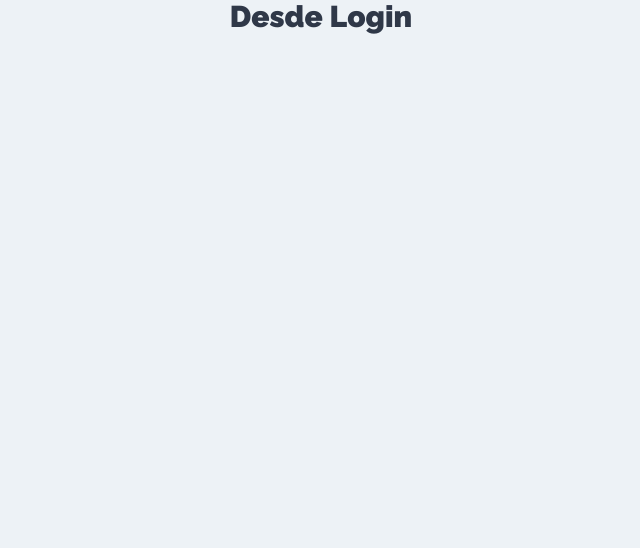
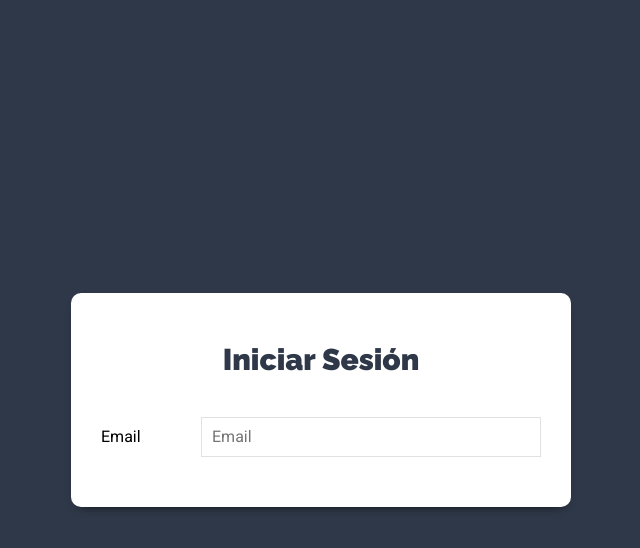
Before and after one commit to Jair-vet/MERN-Task-React, a React (Create React App) app: page / in a window 1280 px wide. Shown: the top 548 px of the page, without its empty margins (319-959 px from the left). Built offline with nearby package versions, Linux system fonts and the light colour scheme.

Commit message:
Creamos el campo del Email en el Login

```diff
--- a/src/components/auth/Login.js
+++ b/src/components/auth/Login.js
@@ -1,8 +1,32 @@
 import React from 'react'
 
 const Login = () => {
+
+
+
+    const onChange = () => {
+
+    }
+
+
     return (
-        <h1>Desde Login</h1>
+        <div className="form-usuario">
+            <div className="contenedor-form sombra-dark">
+                <h1>Iniciar Sesión</h1>
+                <form>
+                    <div className="campo-form">
+                        <label htmlFor="email">Email</label>
+                        <input
+                            type="email"
+                            id="email"
+                            name="email"
+                            placeholder="Email"
+                            onChange={onChange}
+                        />
+                    </div>
+                </form>
+            </div>
+        </div>
      );
 }
 
```
